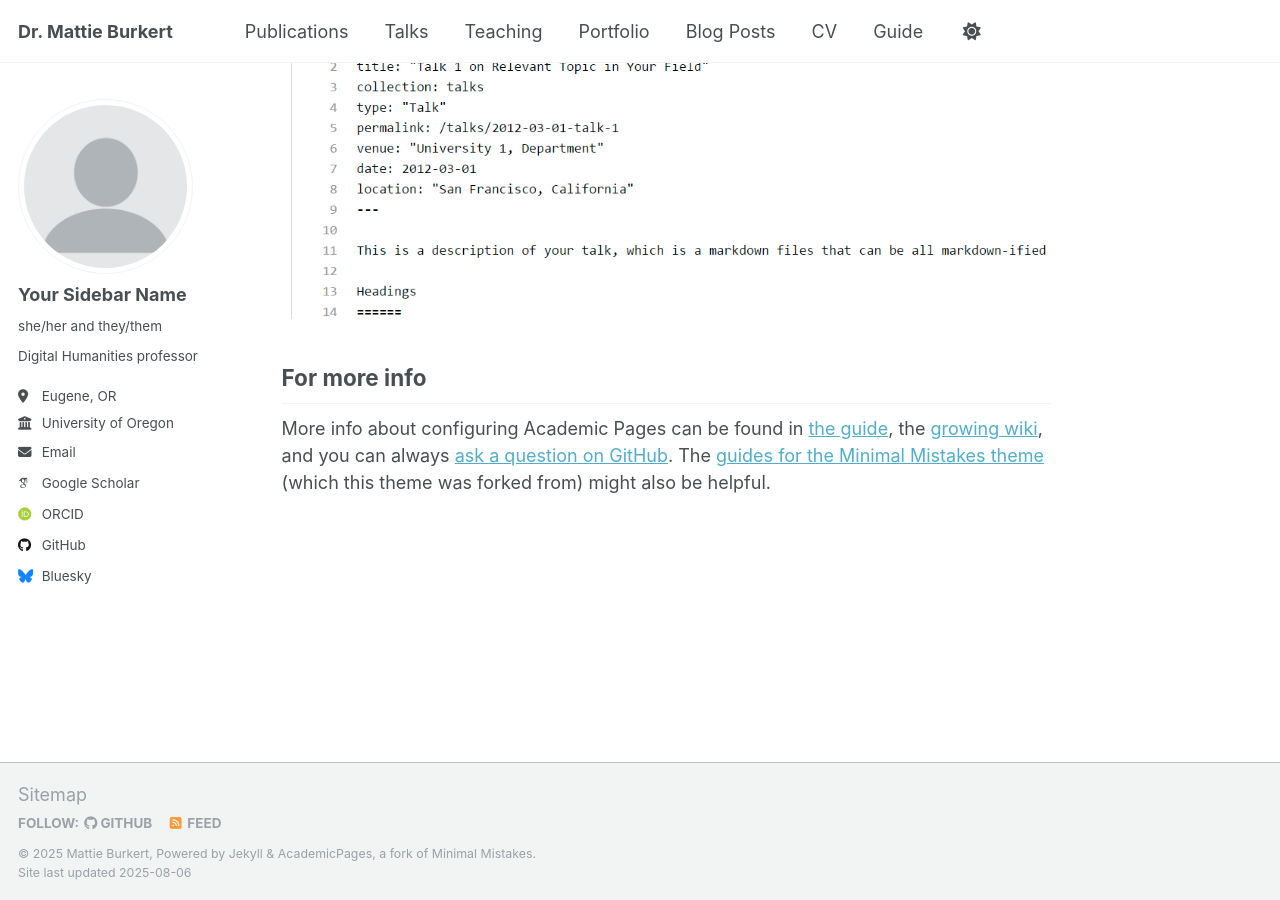
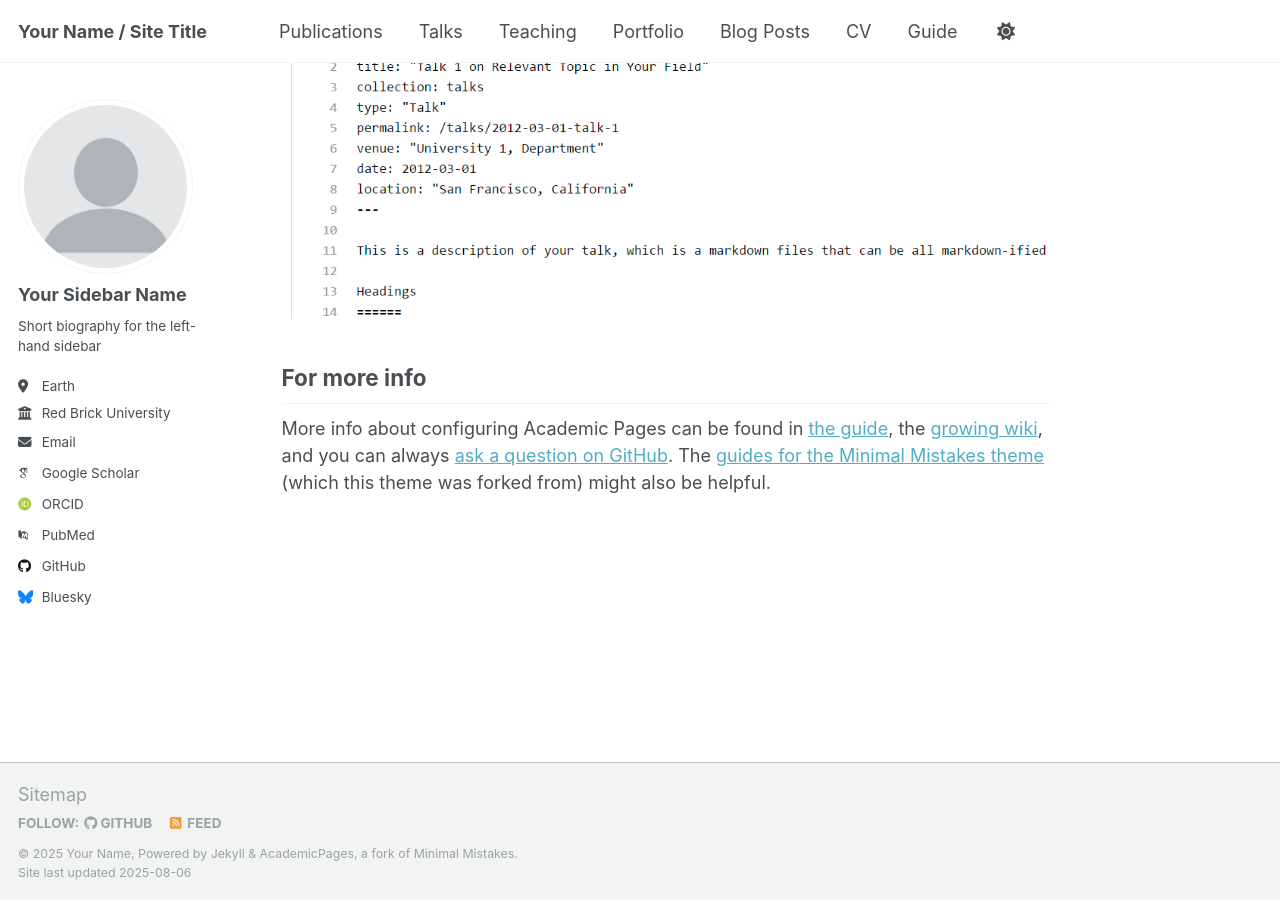
Before and after one commit to mattieburkert/mattieburkert.github.io, a Jekyll site: the page built from _pages/about.md, in a window 1280 px wide and 900 px high, scrolled down 2880 px. Built offline with Jekyll 4.4.1, drawn with Linux system fonts in a browser that asks for light colours; some web fonts are replaced; a script that is not in the unit is left out.

Commit message:
Update _config.yml
Restore defaults

```diff
--- a/_config.yml
+++ b/_config.yml
@@ -8,14 +8,14 @@
 
 # Basic Site Settings
 locale                   : "en-US"
-site_theme               : "midnight"
-title                    : "Dr. Mattie Burkert"
+site_theme               : "default"
+title                    : "Your Name / Site Title"
 title_separator          : "-"
-name                     : &name "Mattie Burkert"
+name                     : &name "Your Name"
 description              : &description "personal description"
-url                      : https://mattieburkert.github.io
-baseurl                  : ""
-repository               : "mattieburkert/mattieburkert.github.io"
+url                      : https://academicpages.github.io # the base hostname & protocol for your site e.g. "https://[your GitHub username].github.io" or if you already have some other page hosted on Github then use "https://[your GitHub username].github.io/[Your Repo Name]"
+baseurl                  : "" # the subpath of your site, e.g. "/blog"
+repository               : "academicpages/academicpages.github.io"
 
 # Site Author - The following control what appear as part of the author content on the side bar.
 #               If a field is blank the icon and link will not appear, otherwise it will be shown.
@@ -24,24 +24,59 @@ author:
   # Biographic information
   avatar           : "profile.png"
   name             : "Your Sidebar Name"
-  pronouns         : "she/her and they/them"
-  bio              : "Digital Humanities professor"
-  location         : "Eugene, OR"
-  employer         : "University of Oregon"
+  pronouns         : # example: "she/her"
+  bio              : "Short biography for the left-hand sidebar"
+  location         : "Earth"
+  employer         : "Red Brick University"
   uri              : # URL
-  email            : "mburkert@uoregon.edu"
+  email            : "none@example.org"
 
   # Academic websites
   academia         : # URL
-  googlescholar    : "https://scholar.google.com/citations?user=fY5Bj4sAAAAJ&hl=en"
+  arxiv            : # URL - Update with the correct link to your profile
+  googlescholar    : "https://scholar.google.com/citations?user=PS_CX0AAAAAJ"
+  inspire-hep      : # URL
+  impactstory      : # URL
   orcid            : "http://orcid.org/yourorcidurl"
+  semantic         : # URL
+  pubmed           : "https://www.ncbi.nlm.nih.gov/pubmed/?term=john+snow"
+  researchgate     : # URL
+  scopus           : # URL
 
   # Repositories and software development
-  github           : "mattieburkert"
+  bitbucket        : # Username - Update with your username on the site
+  codepen          : # Username
+  dribbble         : # Username
+  github           : "academicpages"
+  kaggle           : # Username
+  stackoverflow    : # User number or user number and name (i.e., use "1" or "1/jeff-atwood")
 
   # Social media
-  bluesky          : "bsky.app" # mattieburkert
-  linkedin         : # mattie-burkert
+  artstation       : # Username
+  bluesky          : "bsky.app" # Replace this with you Bluesky username
+  facebook         : # Username
+  flickr           : # Username
+  foursquare       : # Username
+  goodreads        : # Username
+  google_plus      : # Username
+  keybase          : # Username
+  instagram        : # Username
+  lastfm           : # Username
+  linkedin         : # Username
+  mastodon         : # URL
+  medium           : # URL
+  pinterest        : # Username
+  soundcloud       : # Username
+  steam            : # Username
+  telegram         : # URL
+  tumblr           : # Username
+  twitter          : # Username for X / Twitter
+  vine             : # Username
+  weibo            : # Username
+  wikipedia        : # Username
+  xing             : # Username
+  youtube          : # Username
+  zhihu            : # Username
 
 # Publication Category - The following the list of publication categories and their headings
 publication_category:
```
